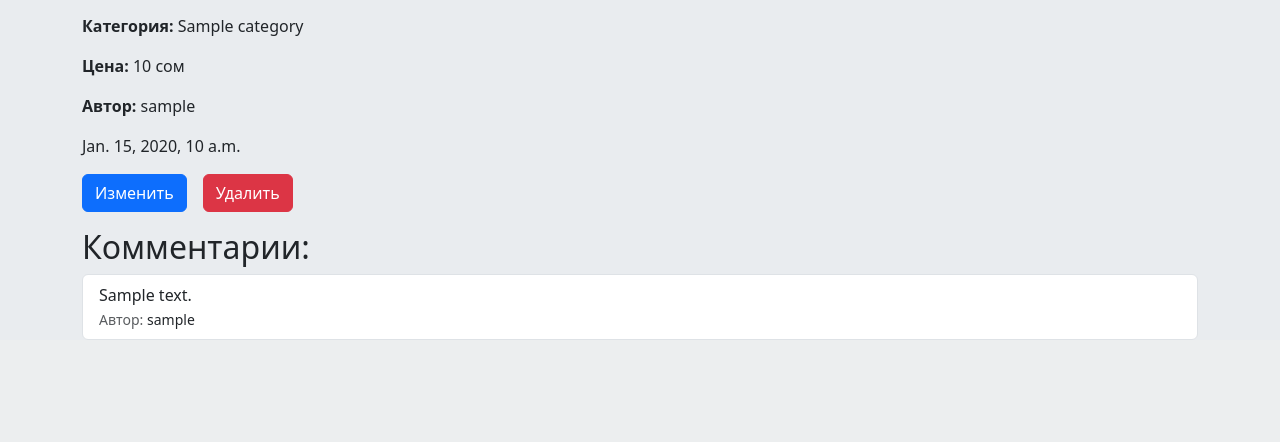
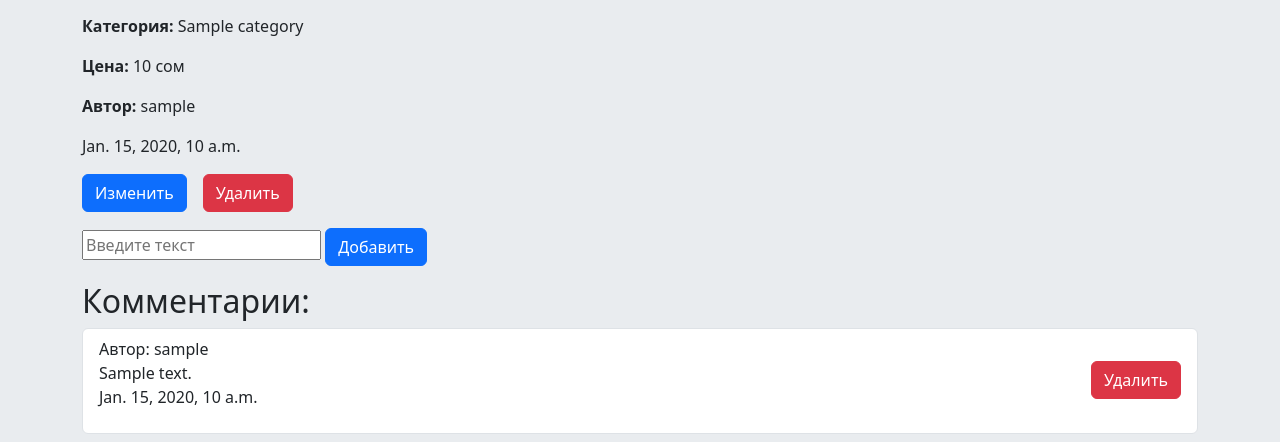
Before and after one commit to DEMOHCHIK/controlwork_9_maksim_simonov, a Django app: page /advertisement/1/ in a window 1280 px wide. Shown: the part 520-962 px from the top of the page. Before the commit the page ends 860 px from the top, so only its background shows below. Run offline with Django 5.2, Linux system fonts and the light colour scheme; a user stored in the database is signed in; tables that the repository leaves empty hold one stand-in row (values such as "Sample post"); grey boxes marked "Sample" are stand-in pictures.

Commit message:
Реализовал добавление и удаление комментариев

```diff
--- a/webapp/templates/advertisement/detail.html
+++ b/webapp/templates/advertisement/detail.html
@@ -10,7 +10,7 @@
                         href="{% url 'accounts:user_detail' advertisement.author.pk %}">{{ advertisement.author }}</a>
     </p>
     <p>{{ advertisement.created_at }}</p>
-    <div style="display: flex">
+    <div class="mb-3" style="display: flex">
         <a class="btn btn-primary me-3" href="{% url 'webapp:update_advertisement' advertisement.pk %}">Изменить</a>
         <form action="{% url 'webapp:mark_as_pending_deletion' advertisement.pk %}" method="post">
             {% csrf_token %}
@@ -18,13 +18,32 @@
         </form>
     </div>
 
+    <form method="post" action="{% url 'webapp:comment_create' pk=advertisement.pk %}">
+        {% csrf_token %}
+        <input type="text" name="text" placeholder="Введите текст">
+        <button class="btn btn-primary" type="submit">Добавить</button>
+    </form>
+
     <h2 class="mt-3">Комментарии:</h2>
     <div class="list-group">
-        {% for comment in advertisement.comment_set.all %}
-            <div class="list-group-item">
-                <p class="mb-0">{{ comment.text }}</p>
-                <small class="text-muted">Автор: <a class="text-dark" style="text-decoration: none"
-                                                    href="{% url 'accounts:user_detail' advertisement.author.pk %}">{{ comment.author }}</a></small>
+        {% for comment in comments %}
+            <div class="list-group-item mb-2" style="display: flex; justify-content: space-between">
+                <div>
+                    <span>
+                    Автор: <a class="text-dark" style="text-decoration: none"
+                              href="{% url 'accounts:user_detail' advertisement.author.pk %}">{{ comment.author }}</a>
+                    </span>
+                    <p class="mb-0">{{ comment.text }}</p>
+                    <p>{{ comment.created_at }}</p>
+                </div>
+                <div class="mt-4">
+                    {% if request.user == comment.author %}
+                        <form method="post" action="{% url 'webapp:comment_delete' pk=comment.pk %}">
+                            {% csrf_token %}
+                            <button class="btn btn-danger" type="submit">Удалить</button>
+                        </form>
+                    {% endif %}
+                </div>
             </div>
         {% empty %}
             <div class="list-group-item">
--- a/webapp/urls.py
+++ b/webapp/urls.py
@@ -1,7 +1,7 @@
 from django.urls import path
 
 from webapp.views import AdvertisementListView, AdvertisementDetailView, AdvertisementCreateView, \
-    AdvertisementUpdateView, MarkAsPendingDeletionView
+    AdvertisementUpdateView, MarkAsPendingDeletionView, CommentCreateView, CommentDeleteView
 
 app_name = 'webapp'
 
@@ -13,4 +13,6 @@ urlpatterns = [
     path('advertisement/<int:pk>/update/', AdvertisementUpdateView.as_view(), name='update_advertisement'),
     path('advertisement/<int:pk>/mark_as_pending_deletion/', MarkAsPendingDeletionView.as_view(),
          name='mark_as_pending_deletion'),
+    path('advertisement/<int:pk>/comment/create/', CommentCreateView.as_view(), name='comment_create'),
+    path('comment/delete/<int:pk>/', CommentDeleteView.as_view(), name='comment_delete'),
 ]
--- /dev/null
+++ b/webapp/views/__init__.py
@@ -0,0 +1,3 @@
+from .advertisement_views import AdvertisementListView, AdvertisementDetailView, AdvertisementCreateView, \
+    AdvertisementUpdateView, MarkAsPendingDeletionView
+from .comment_views import CommentCreateView, CommentDeleteView
--- a/webapp/views.py
+++ b/webapp/views/advertisement_views.py
@@ -1,4 +1,4 @@
-from django.shortcuts import render, redirect
+from django.shortcuts import redirect
 from django.urls import reverse_lazy
 from django.views import View
 from django.views.generic import ListView, DetailView, CreateView, UpdateView
@@ -20,6 +20,13 @@ class AdvertisementDetailView(DetailView):
     model = Advertisement
     template_name = 'advertisement/detail.html'
     context_object_name = 'advertisement'
+
+    def get_context_data(self, **kwargs):
+        context = super().get_context_data(**kwargs)
+        advertisement = self.get_object()
+        context['comments'] = advertisement.comment_set.order_by(
+            '-created_at')
+        return context
 
 
 class AdvertisementCreateView(CreateView):
```
Also changed, not shown: webapp/views/comment_views.py (added, +24 -0 lines).
